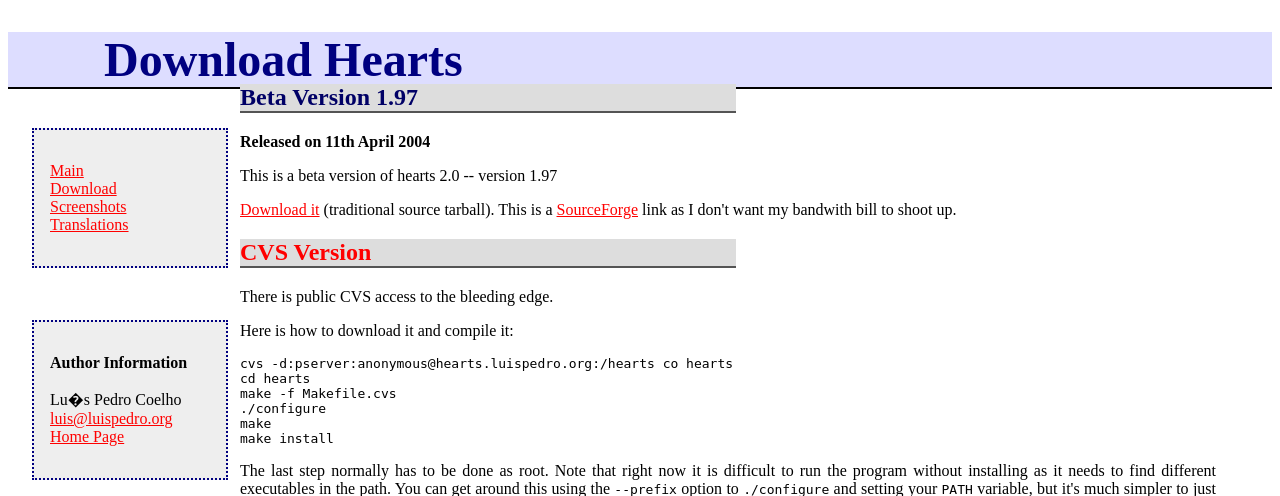
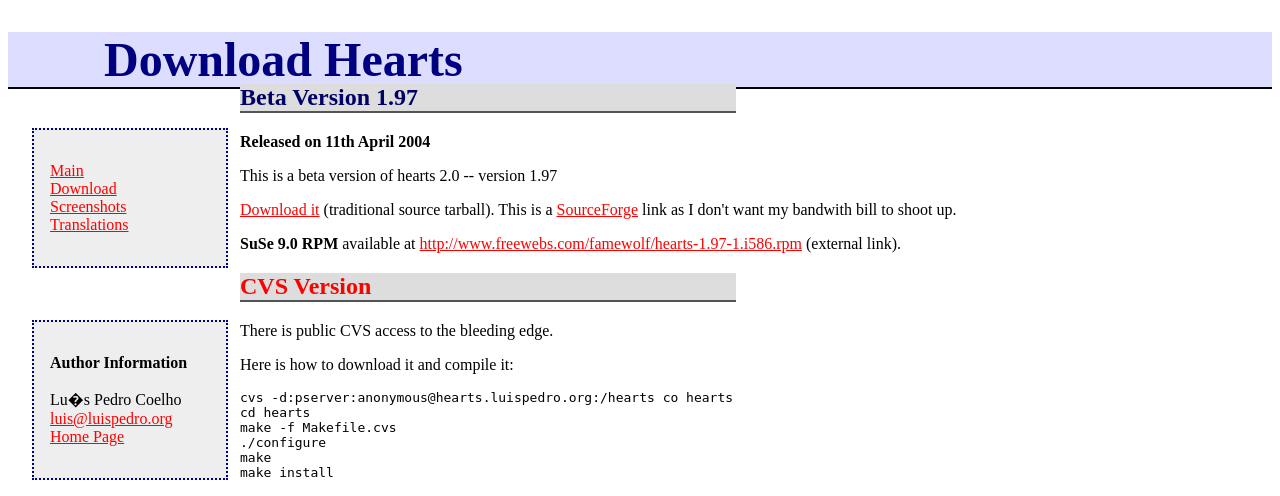
Before and after one commit to luispedro/hearts, a PHP site: page /download.php in a window 1280 px wide. Shown: the top 496 px of the page. Run offline with PHP 8.4, Linux system fonts and the light colour scheme.

Commit message:
famewolf's RPM
git-svn-id: file:///home/luispedro/luispedro.org/svn/hearts/trunk@277 174c993c-7530-0410-8f2a-93c0592b7a1f

```diff
--- a/hearts.admin/public_html/download.php
+++ b/hearts.admin/public_html/download.php
@@ -9,6 +9,8 @@
 
 <p><a href="http://prdownloads.sourceforge.net/hearts/hearts-1.97.tar.bz2?download">Download it</a> (traditional source tarball). This is
 	a <a href="http://www.sf.net/">SourceForge</a> link as I don't want my bandwith bill to shoot up.</p>
+
+<p><b>SuSe 9.0 RPM</b> available at <a href="http://www.freewebs.com/famewolf/hearts-1.97-1.i586.rpm">http://www.freewebs.com/famewolf/hearts-1.97-1.i586.rpm</a> (external link).
 
 <h2 id="CVS"><a name="CVS">CVS Version</a></h2>
 <p>There is public CVS access to the bleeding edge.</p>
```
